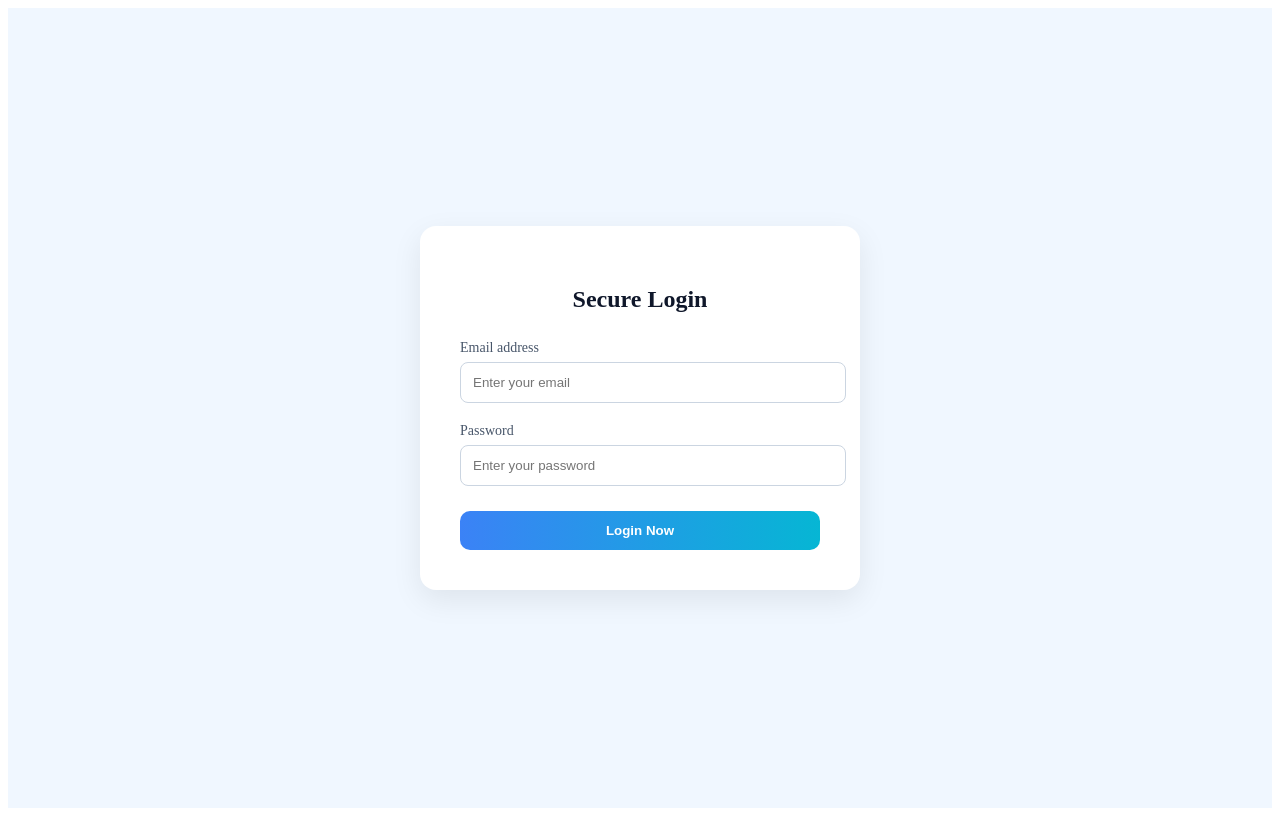
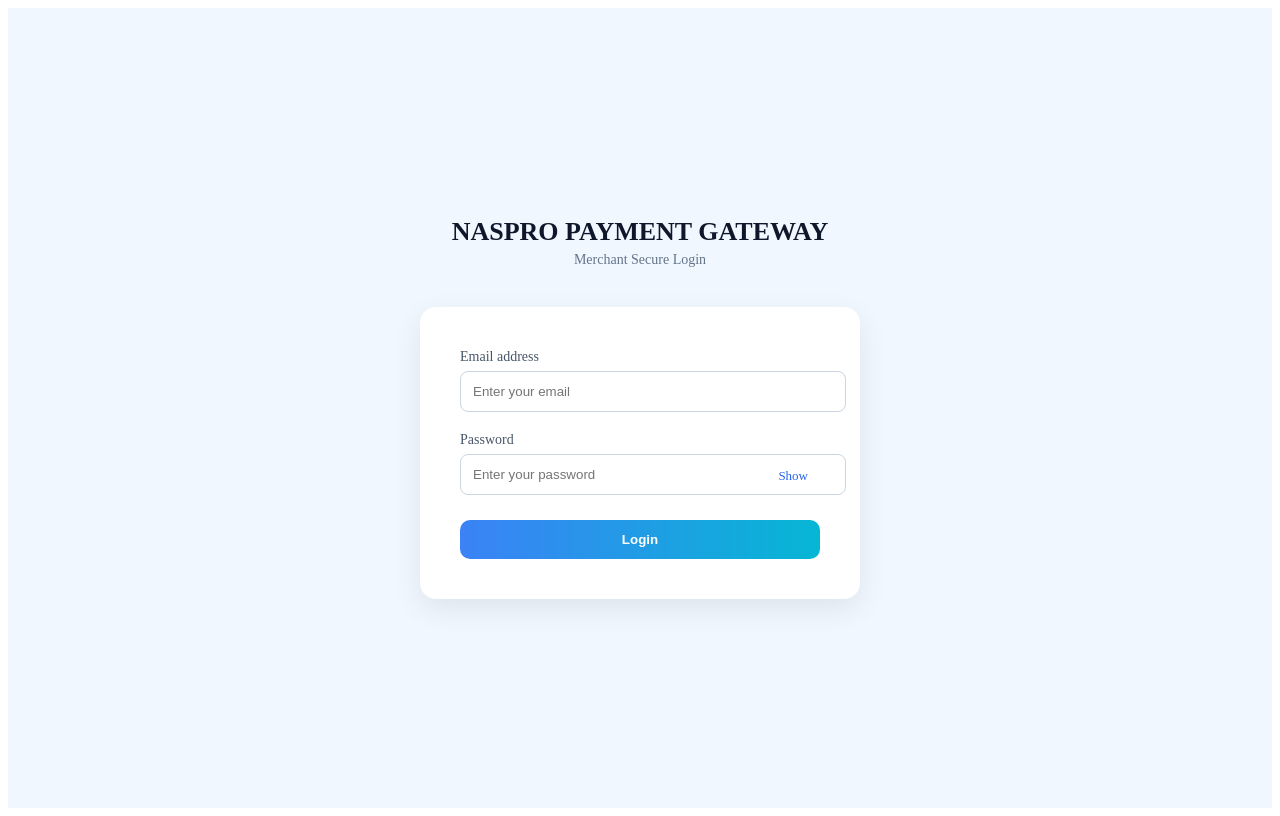
Before and after one commit to naspro-tech/naspro, a Next.js app: page /login in a window 1280 px wide. Built offline with nearby package versions, Linux system fonts and the light colour scheme.

Commit message:
Update login.js

```diff
--- a/pages/login.js
+++ b/pages/login.js
@@ -7,15 +7,18 @@ export default function Login() {
 
   const [email, setEmail] = useState("");
   const [password, setPassword] = useState("");
+  const [showPassword, setShowPassword] = useState(false);
+  const [loading, setLoading] = useState(false);
 
   const handleLogin = async (e) => {
 
     e.preventDefault();
+    setLoading(true);
 
     const res = await fetch("/api/auth/login", {
       method: "POST",
       headers: {
-        "Content-Type": "application/json"
+        "Content-Type":"application/json"
       },
       body: JSON.stringify({
         email,
@@ -25,9 +28,11 @@ export default function Login() {
 
     const data = await res.json();
 
-    if (data.success) {
+    setLoading(false);
 
-      if (data.role === "admin") {
+    if(data.success){
+
+      if(data.role === "admin"){
         router.push("/admin");
       } else {
         router.push("/portal");
@@ -42,34 +47,57 @@ export default function Login() {
   return (
 
     <div style={{
-      display: "flex",
-      justifyContent: "center",
-      alignItems: "center",
-      height: "100vh",
-      background: "#f0f7ff"
+      display:"flex",
+      justifyContent:"center",
+      alignItems:"center",
+      flexDirection:"column",
+      height:"100vh",
+      background:"#f0f7ff"
     }}>
+
+      {/* BRAND HEADER */}
+
+      <div style={{textAlign:"center", marginBottom:"25px"}}>
+
+        <h1 style={{
+          margin:"0",
+          fontSize:"26px",
+          fontWeight:"700",
+          color:"#0f172a"
+        }}>
+          NASPRO PAYMENT GATEWAY
+        </h1>
+
+        <p style={{
+          fontSize:"14px",
+          color:"#64748b",
+          marginTop:"5px"
+        }}>
+          Merchant Secure Login
+        </p>
+
+      </div>
+
+
+      {/* LOGIN CARD */}
 
       <form
         onSubmit={handleLogin}
         style={{
-          background: "#ffffff",
-          padding: "40px",
-          borderRadius: "16px",
-          width: "360px",
-          boxShadow: "0 10px 30px rgba(0,0,0,0.08)"
+          background:"#ffffff",
+          padding:"40px",
+          borderRadius:"16px",
+          width:"360px",
+          boxShadow:"0 10px 30px rgba(0,0,0,0.08)"
         }}
       >
 
-        <h2 style={{
-          textAlign: "center",
-          marginBottom: "25px",
-          color: "#0f172a"
-        }}>
-          Secure Login
-        </h2>
+        <div style={{marginBottom:"18px"}}>
 
-        <div style={{ marginBottom: "18px" }}>
-          <label style={{ fontSize: "14px", color: "#475569" }}>
+          <label style={{
+            fontSize:"14px",
+            color:"#475569"
+          }}>
             Email address
           </label>
 
@@ -77,51 +105,77 @@ export default function Login() {
             type="email"
             placeholder="Enter your email"
             value={email}
-            onChange={(e) => setEmail(e.target.value)}
+            onChange={(e)=>setEmail(e.target.value)}
             style={{
-              width: "100%",
-              padding: "12px",
-              marginTop: "6px",
-              borderRadius: "8px",
-              border: "1px solid #cbd5e1"
+              width:"100%",
+              padding:"12px",
+              marginTop:"6px",
+              borderRadius:"8px",
+              border:"1px solid #cbd5e1"
             }}
           />
+
         </div>
 
-        <div style={{ marginBottom: "25px" }}>
-          <label style={{ fontSize: "14px", color: "#475569" }}>
+
+        <div style={{
+          marginBottom:"25px",
+          position:"relative"
+        }}>
+
+          <label style={{
+            fontSize:"14px",
+            color:"#475569"
+          }}>
             Password
           </label>
 
           <input
-            type="password"
+            type={showPassword ? "text" : "password"}
             placeholder="Enter your password"
             value={password}
-            onChange={(e) => setPassword(e.target.value)}
+            onChange={(e)=>setPassword(e.target.value)}
             style={{
-              width: "100%",
-              padding: "12px",
-              marginTop: "6px",
-              borderRadius: "8px",
-              border: "1px solid #cbd5e1"
+              width:"100%",
+              padding:"12px",
+              marginTop:"6px",
+              borderRadius:"8px",
+              border:"1px solid #cbd5e1"
             }}
           />
+
+          <span
+            onClick={()=>setShowPassword(!showPassword)}
+            style={{
+              position:"absolute",
+              right:"12px",
+              top:"38px",
+              fontSize:"13px",
+              color:"#2563eb",
+              cursor:"pointer"
+            }}
+          >
+            {showPassword ? "Hide" : "Show"}
+          </span>
+
         </div>
+
 
         <button
           type="submit"
+          disabled={loading}
           style={{
-            width: "100%",
-            padding: "12px",
-            borderRadius: "10px",
-            border: "none",
-            background: "linear-gradient(90deg,#3b82f6,#06b6d4)",
-            color: "#fff",
-            fontWeight: "600",
-            cursor: "pointer"
+            width:"100%",
+            padding:"12px",
+            borderRadius:"10px",
+            border:"none",
+            background:"linear-gradient(90deg,#3b82f6,#06b6d4)",
+            color:"#fff",
+            fontWeight:"600",
+            cursor:"pointer"
           }}
         >
-          Login Now
+          {loading ? "Signing in..." : "Login"}
         </button>
 
       </form>
```
